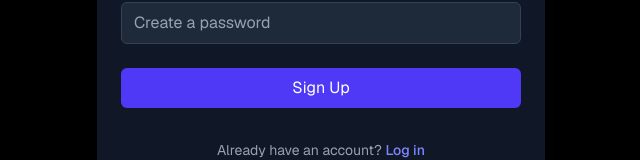
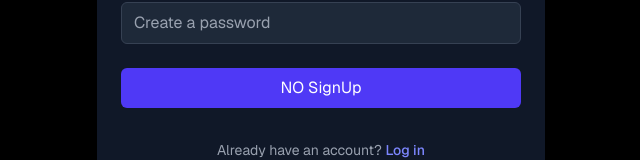
Before and after one commit to Soumyodeep-Dey/auth_next_js, a Next.js app: page /signup in a window 1280 px wide. Shown: the part 441-601 px from the top of the page, without its empty margins (319-959 px from the left). Built offline with nearby package versions, Linux system fonts and the light colour scheme.

Commit message:
working on clicnt side signup page

```diff
--- a/src/app/signup/page.tsx
+++ b/src/app/signup/page.tsx
@@ -1,19 +1,29 @@
 "use client";
 import Link from 'next/link';
-import React from 'react';
+import React, {useEffect} from 'react';
 import { useRouter } from 'next/navigation';
 import { Axios } from 'axios';
 
 export default function SignupPage() {
+  const router = useRouter();
   const [user, setUser] = React.useState({
     email: '',
     password: '',
     username: ''
   });
+  const [buttonDisabled, setButtonDisabled] = React.useState(false);
 
   const onSignup = async () => {
 
   };
+
+  useEffect(() => {
+    if (user.email.length > 0 && user.password.length > 0 && user.username.length > 0 ) {
+      setButtonDisabled(false);
+    } else {
+      setButtonDisabled(true);
+    }
+  }, [user]);
 
   return (
     <div className="min-h-screen flex items-center justify-center bg-black py-12 px-4 sm:px-6 lg:px-8">
@@ -75,7 +85,7 @@ export default function SignupPage() {
               onClick={onSignup}
               className="btn-primary w-full"
             >
-              Sign Up
+              {              buttonDisabled ? 'NO SignUp' : 'Sign Up'}
             </button>
           </div>
         </form>
```
